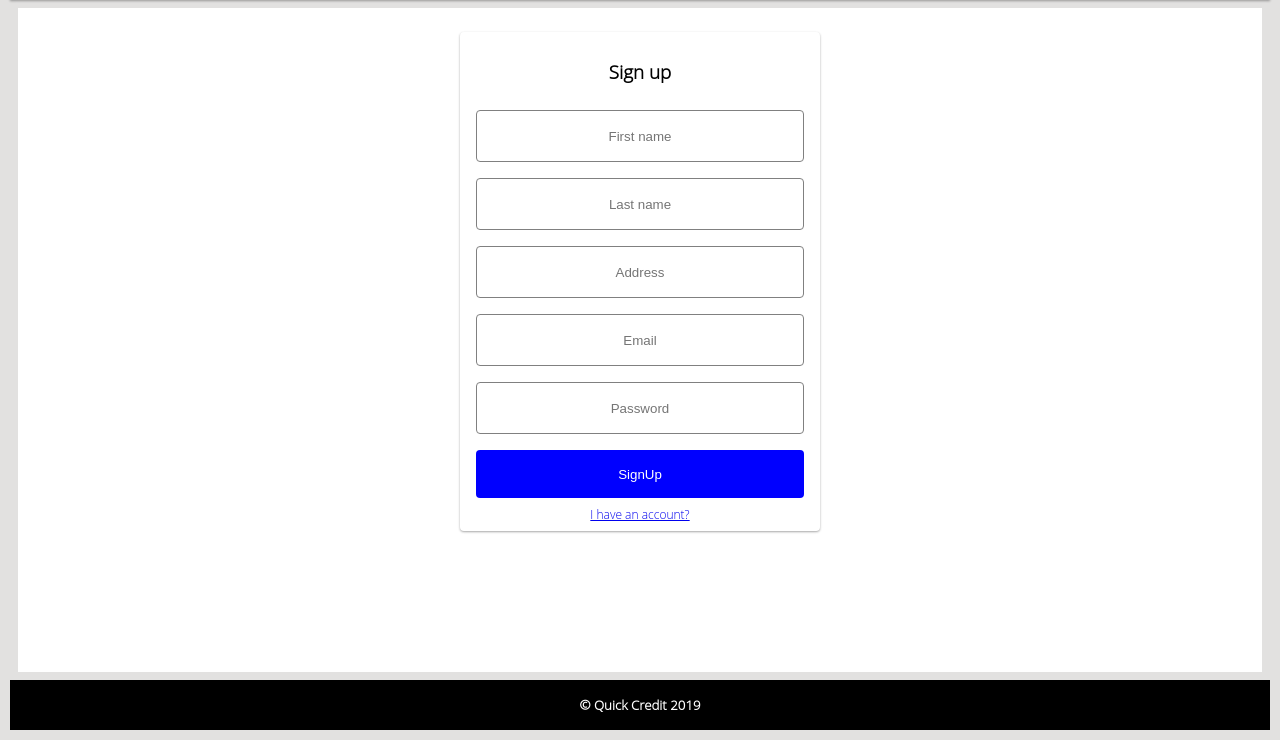
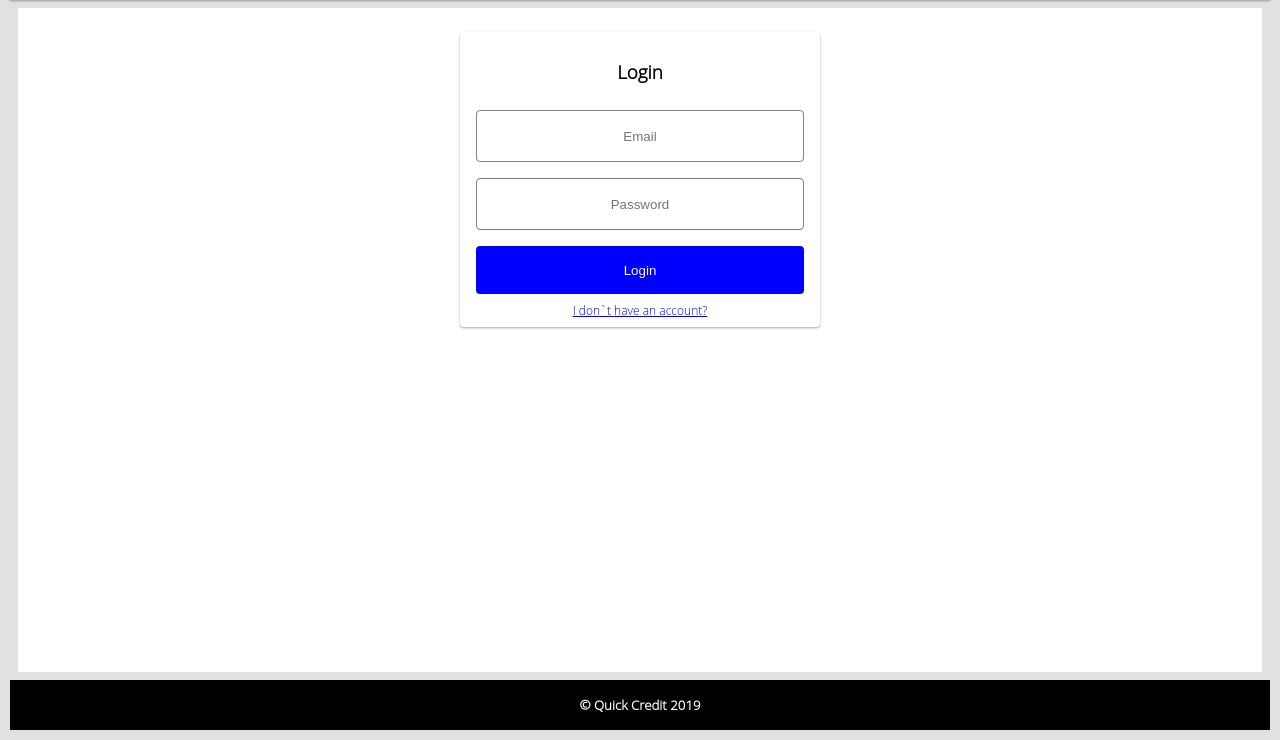
Before and after one commit to ebundala/quick_credit, a plain HTML site: page UI/index.html in a window 1280 px wide. Shown: the part 60-800 px from the top of the page. Drawn offline with Linux system fonts and the light colour scheme.

Commit message:
feature(user can see signin page): complete

```diff
--- a/UI/assets/js/app.js
+++ b/UI/assets/js/app.js
@@ -129,7 +129,7 @@ function main(e) {
     console.log("hello world");
     setTimeout(function () {
 
-        redirectTo("/signup",{init:true});
+        redirectTo("/login",{init:true});
     },0)
 
 }
--- a/UI/index.html
+++ b/UI/index.html
@@ -83,6 +83,19 @@ income earners.
                 </div>
 
             </div>
+        <div  class=" page hidden" data-path="/login" data-handler="login">
+            <div class="row justify-content-space-around flex-1">
+                <div class="form">
+                    <form id="login_form" method="post" action="#/login" name="login" class=" card column justify-content-space-around flex-1">
+                        <div class="row justify-content-center"> <h3 >Login</h3></div>
+                        <input type="email" required class="input" name="email" placeholder="Email">
+                        <input type="password" required class="input" name="password" placeholder="Password">
+                        <input type="submit" class="submit" name="login" value="Login">
+                        <a href="#/signup" class="footnote_link">I don`t have an account?</a>
+                    </form>
+                </div>
+            </div>
+        </div>
         <div  class=" page hidden" data-path="/signup" data-handler="signup">
             <div class="row justify-content-space-around flex-1">
                 <div class="form">
```
